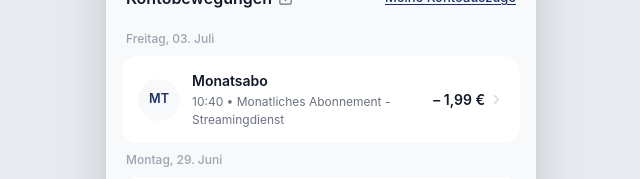
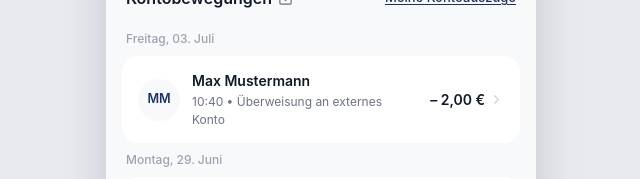
Before and after one commit to Engrfran6/nikel-custom-dash, a Next.js app: page / in a window 1280 px wide. Shown: the part 157-336 px from the top of the page, without its empty margins (319-959 px from the left). Built offline with nearby package versions, Linux system fonts and the light colour scheme.

Commit message:
11th commit

```diff
--- a/app/page.tsx
+++ b/app/page.tsx
@@ -54,21 +54,20 @@ const TRANSACTIONS: TxGroup[] = [
     date: "Freitag, 03. Juli",
     items: [
       {
-        id: 3,
-        initials: "MT",
-        name: "Monatsabo",
+        id: 1,
+        initials: "MM",
+        name: "Max Mustermann",
         time: "10:40",
-        desc: "Monatliches Abonnement - Streamingdienst",
-        amount: -1.99,
+        desc: "Überweisung an externes Konto",
+        amount: -2.0,
       },
     ],
   },
-
   {
     date: "Montag, 29. Juni",
     items: [
       {
-        id: 3,
+        id: 2,
         initials: "RE",
         name: "Rewe",
         time: "12:54",
@@ -81,7 +80,7 @@ const TRANSACTIONS: TxGroup[] = [
     date: "Mittwoch, 17. Juni",
     items: [
       {
-        id: 2,
+        id: 3,
         initials: "AL",
         name: "Aldi",
         time: "12:58",
@@ -89,7 +88,7 @@ const TRANSACTIONS: TxGroup[] = [
         amount: -31.0,
       },
       {
-        id: 5,
+        id: 4,
         initials: "ED",
         name: "Edeka",
         time: "09:12",
@@ -102,7 +101,7 @@ const TRANSACTIONS: TxGroup[] = [
     date: "Mittwoch, 3. Juni",
     items: [
       {
-        id: 4,
+        id: 5,
         initials: "MM",
         name: "EINZAHLUNG VON JEMANDEM",
         time: "12:44",
```
